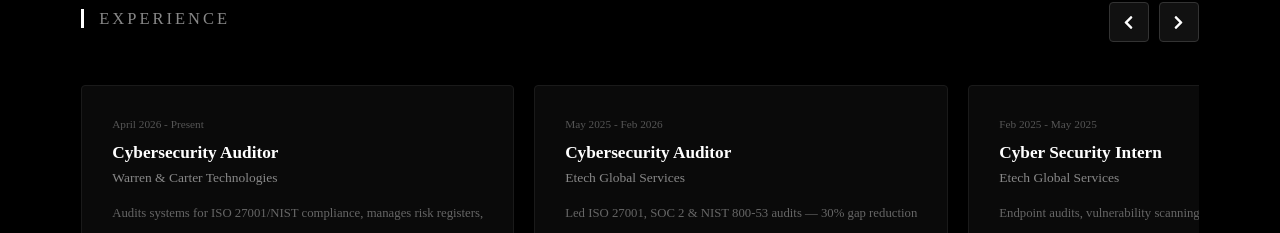
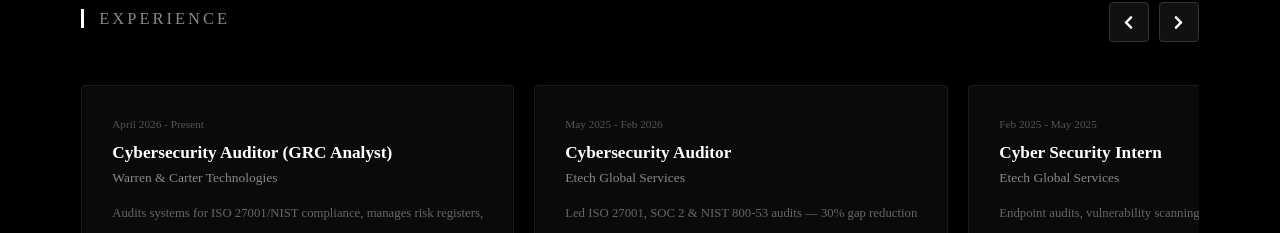
Before and after one commit to Sidharathsharmainfo/cyberportfolio, a Next.js app: page / in a window 1280 px wide. Shown: the part 1331-1564 px from the top of the page. Built offline with nearby package versions, Linux system fonts and the light colour scheme; a web font is replaced by a local one.

Commit message:
Resume Update

```diff
--- a/src/app/experience/page.js
+++ b/src/app/experience/page.js
@@ -7,7 +7,7 @@
 
 const experiences = [
   {
-    title: "Cybersecurity Auditor",
+    title: "Cybersecurity Auditor (GRC Analyst)",
     company: "Warren & Carter Technologies",
     duration: "April 2026 - Present",
     shortDesc: "Audits systems for ISO 27001/NIST compliance, manages risk registers,",
```
Also changed, not shown: 1 other file (tests, documents, lock files or other folders).
